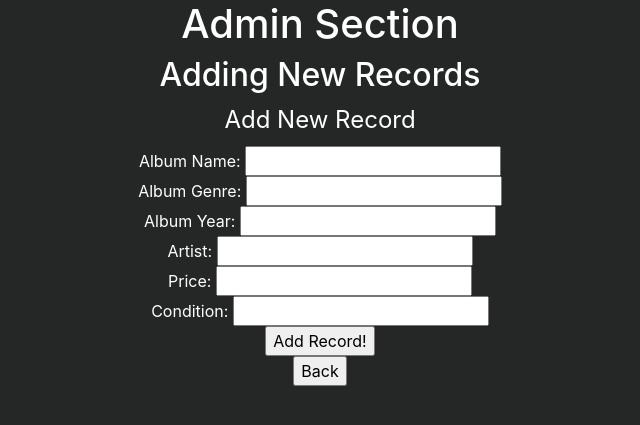
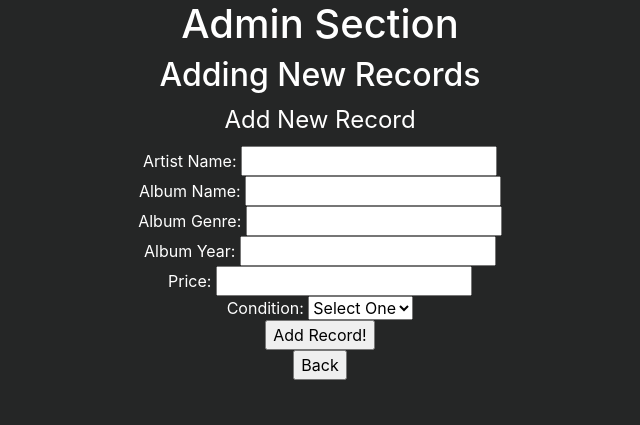
Before and after one commit to cm00100/cst336, a PHP site: page /finalproject/addRecord.php in a window 1280 px wide. Shown: the top 425 px of the page, without its empty margins (320-960 px from the left). Run offline with PHP 8.4, Linux system fonts and the light colour scheme; the visitor is signed in with stand-in values (Sample User, id 1).

Commit message:
updated selection options

```diff
--- a/finalproject/addRecord.php
+++ b/finalproject/addRecord.php
@@ -83,12 +83,19 @@ if (isset($_GET['addRecordForm'])){
         <legend> Add New Record </legend>
 
         <form>
+            Artist Name: <input type="text" name="artist_name" required/> <br>
             Album Name: <input type="text" name="album_title" required /> <br>
             Album Genre: <input type="text" name="album_genre"/> <br>
             Album Year: <input type="text" name="album_year" required/> <br>
-            Artist: <input type="text" name="artist_name" required/> <br>
-            Price: <input type="text" name="priceId"/> <br>
-            Condition: <input type="text" name="album_condition" required/> <br>
+            Price: <input type="text" name="priceId" required/> <br>
+            Condition:  <select name="album_condition" required>
+                        <option value=""> Select One </option>
+                        <option>New</option>
+                        <option>Used</option>
+                    </select>
+            <br />
+
+
 
                 <input type="submit" name="addRecordForm" value="Add Record!"/>
         </form>
```
Also changed, not shown: finalproject/updateRecord.php (+6 -2 lines).
